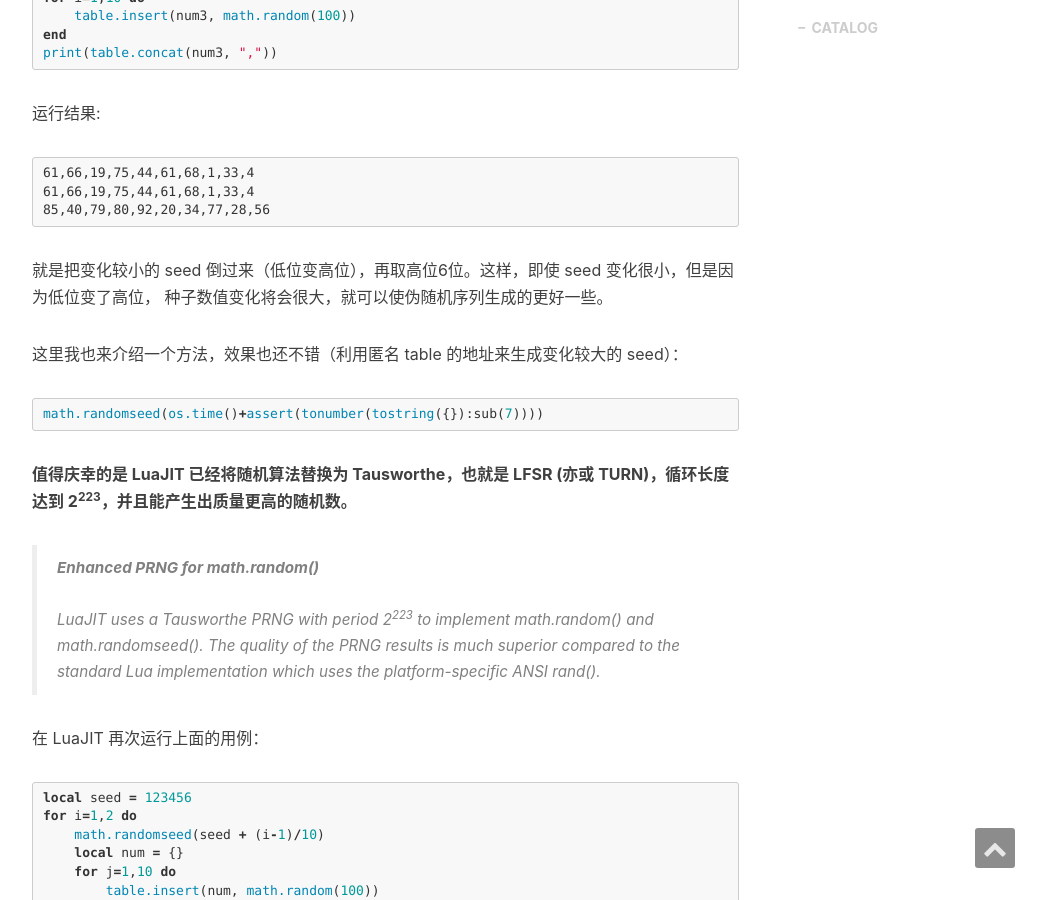
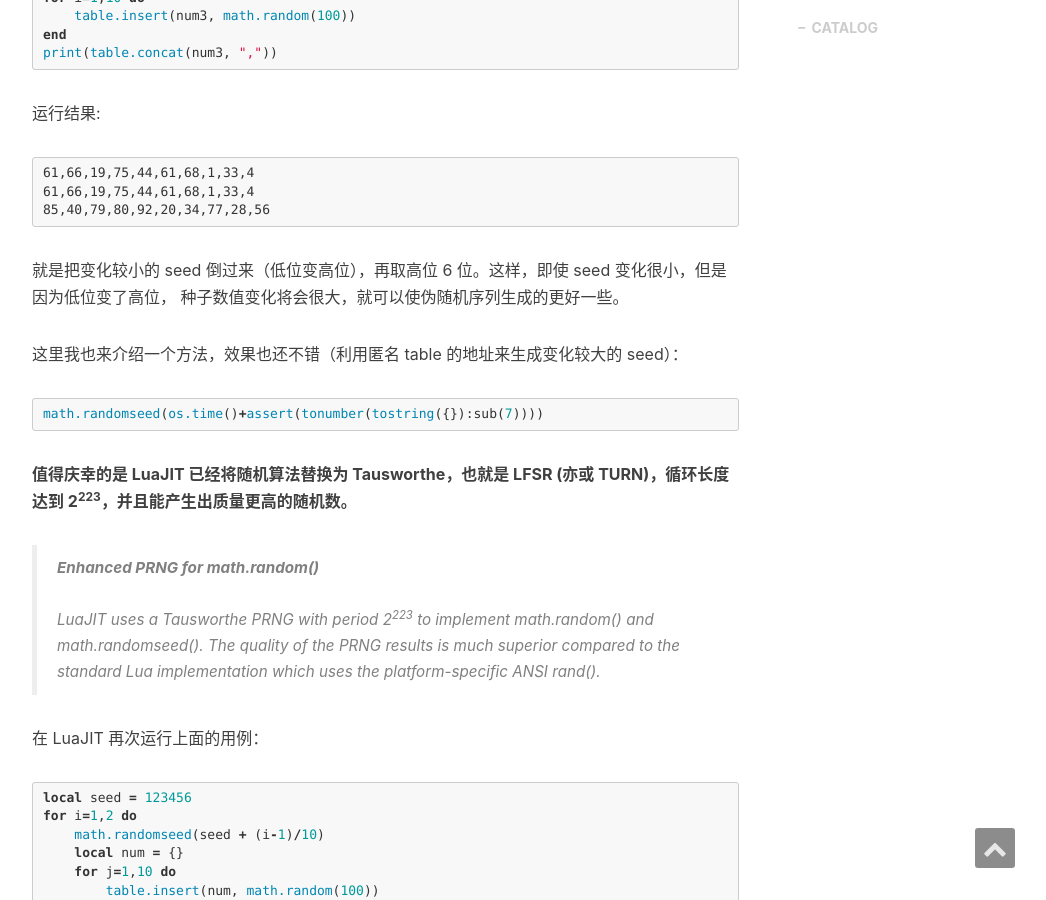
Before and after one commit to ms2008/ms2008.github.io, a Jekyll site: the page built from _posts/2017-10-26-Lua-Random.md, in a window 1280 px wide and 900 px high, scrolled down 1121 px. Shown: the whole window, without its empty margins (233-1279 px from the left). Built offline with Jekyll 4.4.1, drawn with Linux system fonts in a browser that asks for light colours; nearby versions of some CDN libraries; comment, search, counter and statistics services are not loaded.

Commit message:
minor fixes

````diff
--- a/_posts/2017-10-26-Lua-Random.md
+++ b/_posts/2017-10-26-Lua-Random.md
@@ -46,7 +46,7 @@ print(table.concat(num3, ","))
 85,40,79,80,92,20,34,77,28,56
 ```
 
-就是把变化较小的 seed 倒过来（低位变高位），再取高位6位。这样，即使 seed 变化很小，但是因为低位变了高位， 种子数值变化将会很大，就可以使伪随机序列生成的更好一些。
+就是把变化较小的 seed 倒过来（低位变高位），再取高位 6 位。这样，即使 seed 变化很小，但是因为低位变了高位， 种子数值变化将会很大，就可以使伪随机序列生成的更好一些。
 
 这里我也来介绍一个方法，效果也还不错（利用匿名 table 的地址来生成变化较大的 seed）：
 
````
